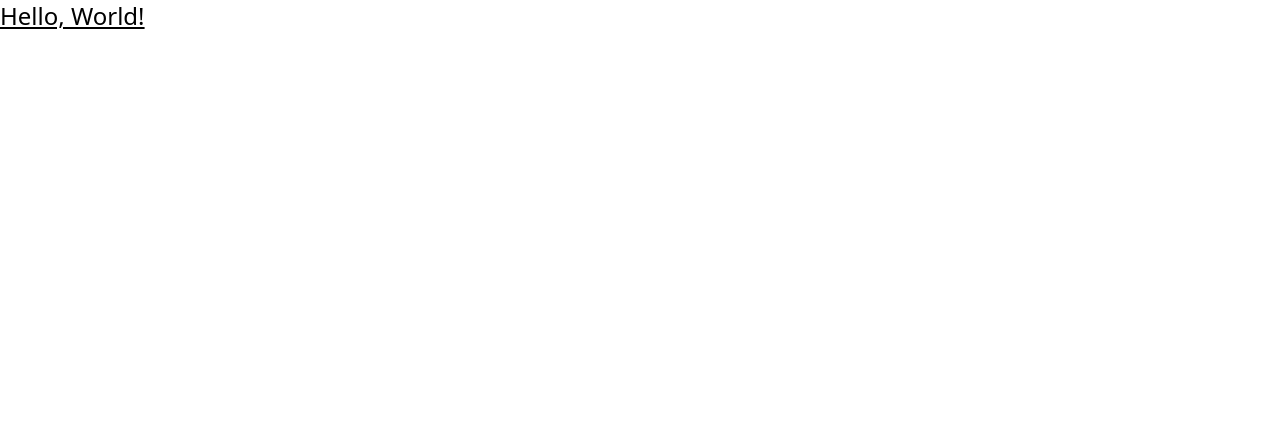
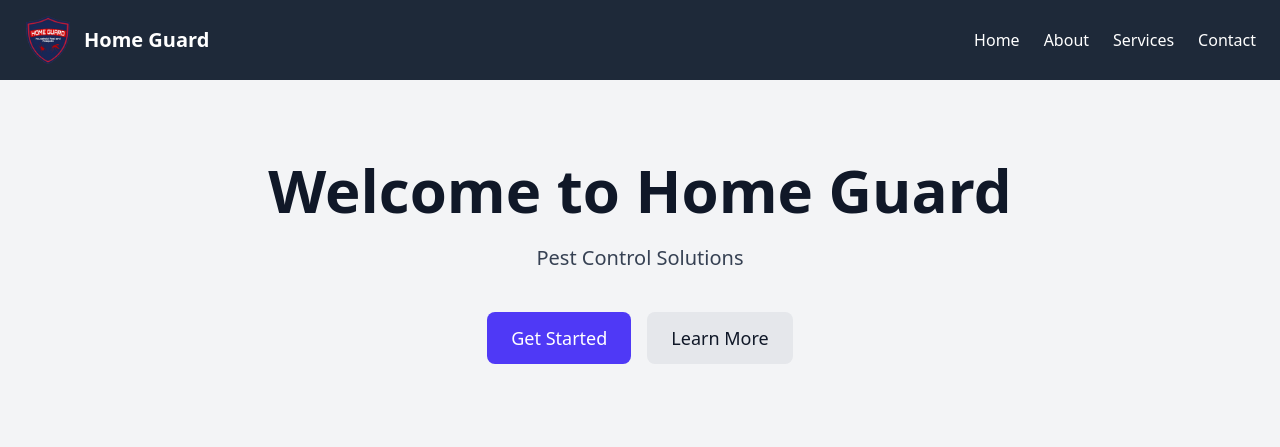
Before and after one commit to AppscendLabs/home-guard-pest, a website built with Vite: page index.html in a window 1280 px wide. Built offline with nearby package versions, Linux system fonts and the light colour scheme.

Commit message:
start of page

```diff
--- a/index.html
+++ b/index.html
@@ -7,7 +7,57 @@
   <link rel="stylesheet" href="./src/style.css">
   <title>Vite App Test</title>
 </head>
-<body>
-<div class="text-2xl underline">Hello, World!</div>
+
+<body class="bg-gray-100 min-h-screen">
+
+  <header class="bg-gray-800 text-white">
+    <nav class="max-w-7xl mx-auto px-6 py-4 flex justify-between items-center">
+      <div class="flex items-center space-x-3">
+        <img src="./images/HomeGuardLogo.png" alt="Logo" class="h-12 w-12 object-contain" />
+        <span class="text-xl font-bold">Home Guard</span>
+      </div>
+
+      <div class="hidden md:flex space-x-6">
+        <a href="#" class="hover:text-gray-300 transition">Home</a>
+        <a href="#" class="hover:text-gray-300 transition">About</a>
+        <a href="#" class="hover:text-gray-300 transition">Services</a>
+        <a href="#" class="hover:text-gray-300 transition">Contact</a>
+      </div>
+
+      <button id="menu-btn" class="md:hidden focus:outline-none">
+        <svg class="h-6 w-6" fill="none" stroke="currentColor" viewBox="0 0 24 24">
+          <path stroke-linecap="round" stroke-linejoin="round" stroke-width="2"
+            d="M4 6h16M4 12h16M4 18h16" />
+        </svg>
+      </button>
+    </nav>
+
+    <div id="mobile-menu" class="bg-gray-700 text-white px-6 py-4 space-y-2 hidden md:hidden">
+      <a href="#" class="block hover:text-gray-300 transition">Home</a>
+      <a href="#" class="block hover:text-gray-300 transition">About</a>
+      <a href="#" class="block hover:text-gray-300 transition">Services</a>
+      <a href="#" class="block hover:text-gray-300 transition">Contact</a>
+    </div>
+  </header>
+
+  <main class="max-w-7xl mx-auto px-6 py-20 text-center">
+    <h1 class="text-4xl sm:text-5xl md:text-6xl font-extrabold text-gray-900">
+      Welcome to Home Guard
+    </h1>
+    <p class="mt-6 text-lg sm:text-xl text-gray-700 max-w-2xl mx-auto">
+      Pest Control Solutions
+    </p>
+    <div class="mt-10 flex justify-center gap-4 flex-wrap">
+      <a href="#get-started" class="px-6 py-3 bg-indigo-600 text-white rounded-lg text-lg font-medium hover:bg-indigo-700 transition">
+        Get Started
+      </a>
+      <a href="#learn-more" class="px-6 py-3 bg-gray-200 text-gray-900 rounded-lg text-lg font-medium hover:bg-gray-300 transition">
+        Learn More
+      </a>
+    </div>
+  </main>
+
+  <script src="./src/js/main.js"></script>
 </body>
+
 </html>
--- a/package.json
+++ b/package.json
@@ -12,6 +12,7 @@
     "vite": "^7.1.2"
   },
   "dependencies": {
+    "@fortawesome/fontawesome-free": "^7.0.0",
     "@tailwindcss/vite": "^4.1.12",
     "tailwindcss": "^4.1.12"
   }
```
Also changed, not shown: images/HomeGuardLogo.png (added), src/js/main.js (added), 1 other file.
